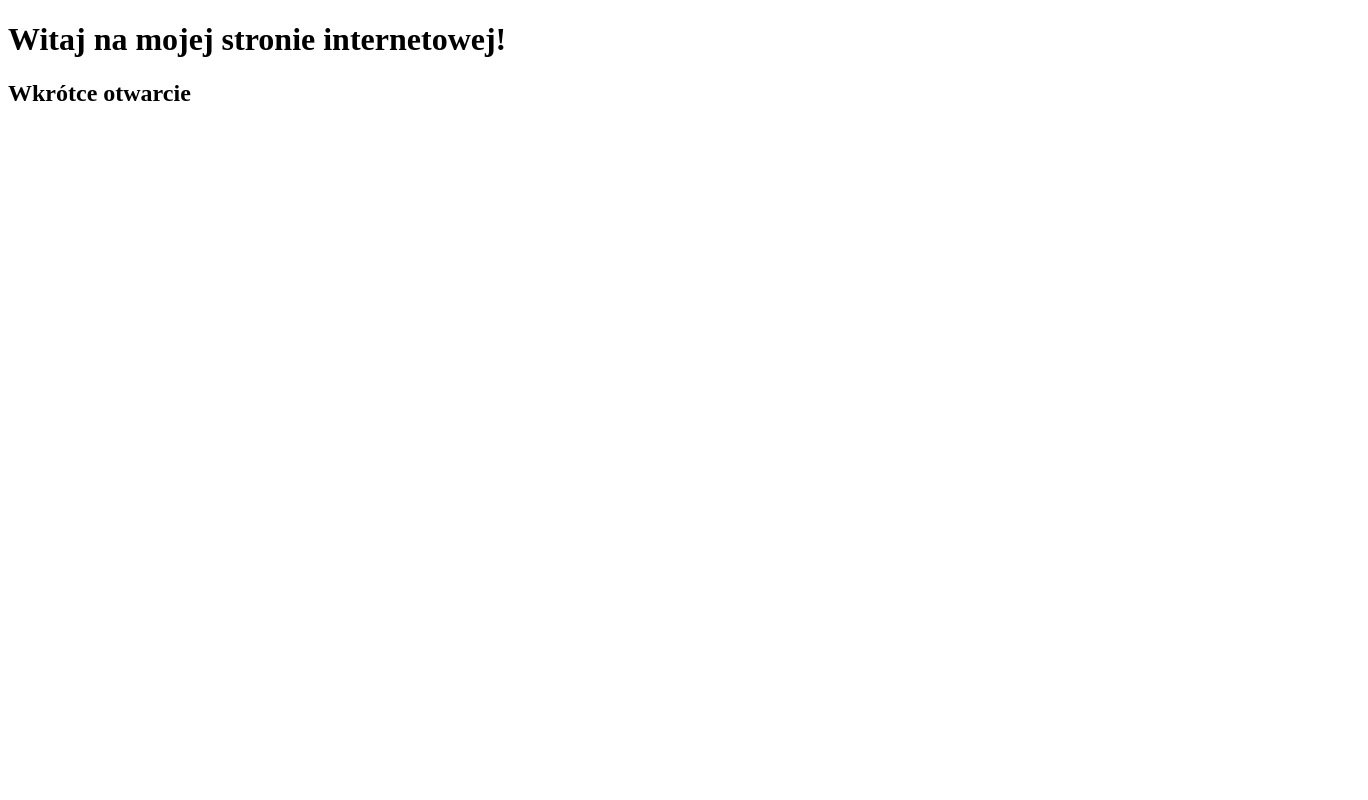
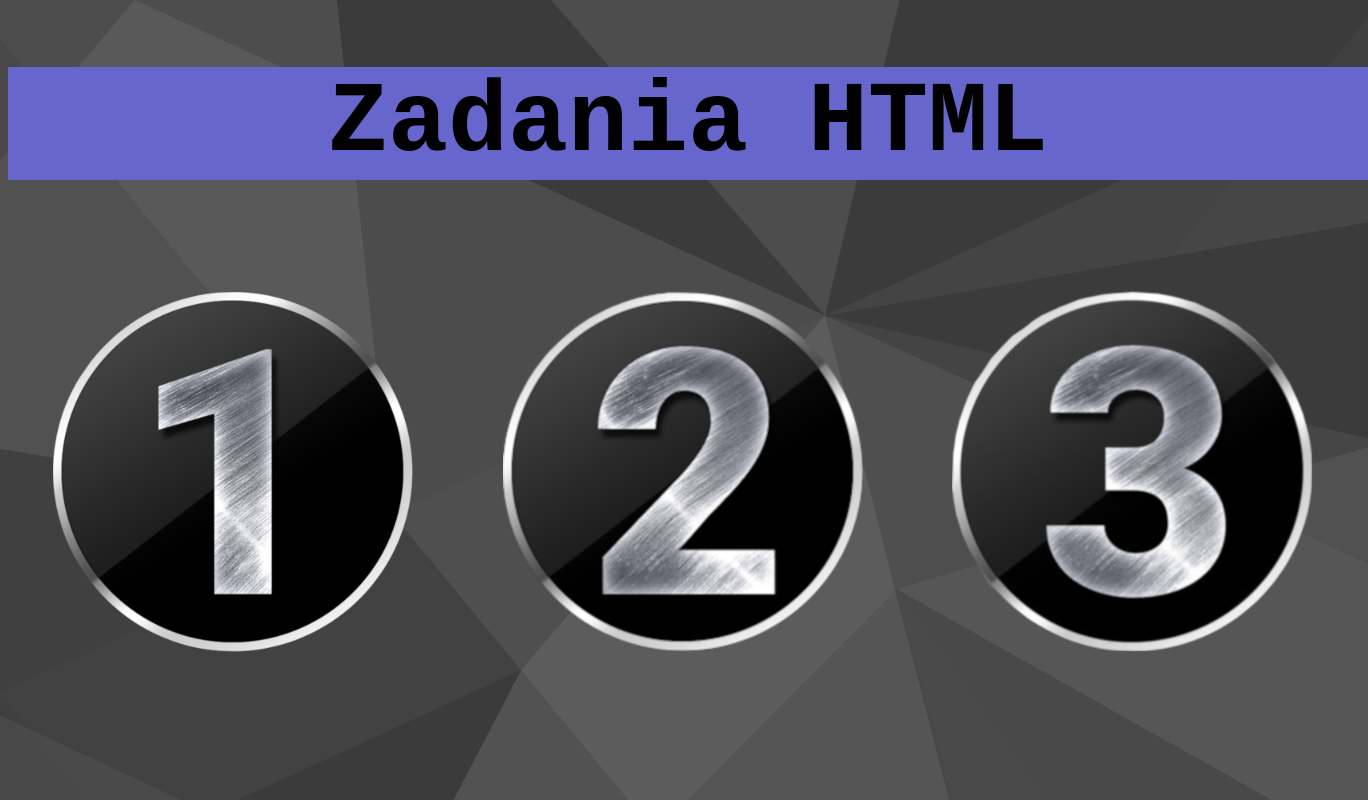
Before and after one commit to tit-blazej/tit-blazej.github.io, a plain HTML site: page index.html in a window 1280 px wide. Shown: the whole page, 1368 px wide, since content can reach past the window. Drawn offline with Linux system fonts and the light colour scheme.

Commit message:
Update index.html

```diff
--- a/index.html
+++ b/index.html
@@ -3,11 +3,22 @@
 <head>
 <meta charset="UTF-8">
 <title>Moja strona</title>
+<link rel="stylesheet" type="text/css" href="style.css" />
 </head>
 
 <body>
-<h1>Witaj na mojej stronie internetowej!</h1>
-<h2>Wkrótce otwarcie</h2>
+<div id="cale">
+
+<div id="tytul">
+<h1>Zadania HTML</h1>
+</div>
+<div id="nag">
+<a href="Zadanie1/index.html"><img src="1.png" alt="Zadanie 1" class="num"></a>
+<a href="Zadanie2/index.html"><img src="2.png" alt="Zadanie 2" class="num"></a>
+<a href="Zadanie3/index.html"><img src="3.png" alt="Zadanie 3" class="num"></a>
+</div>
+
+</div>
 </body>
 
 </html>
```
